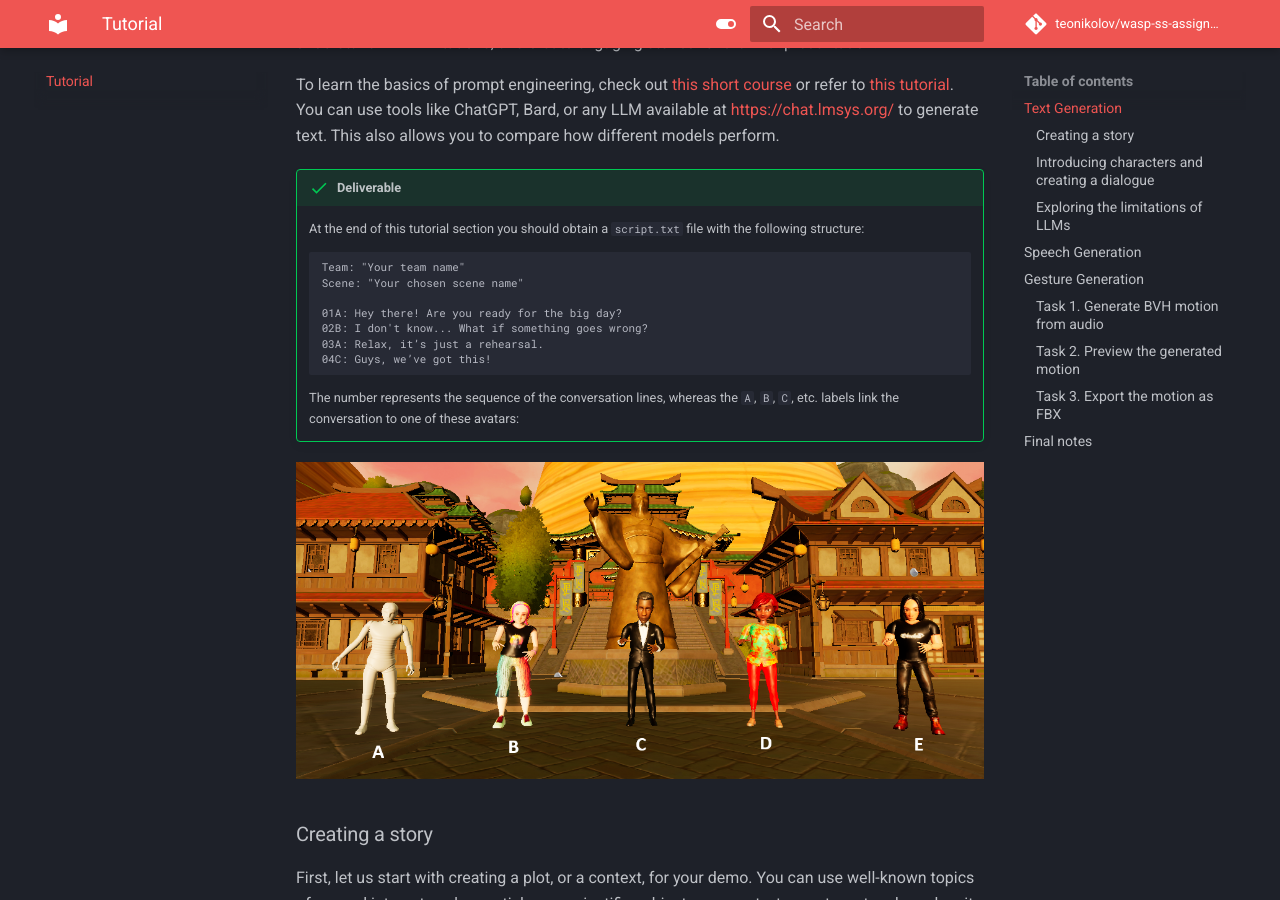
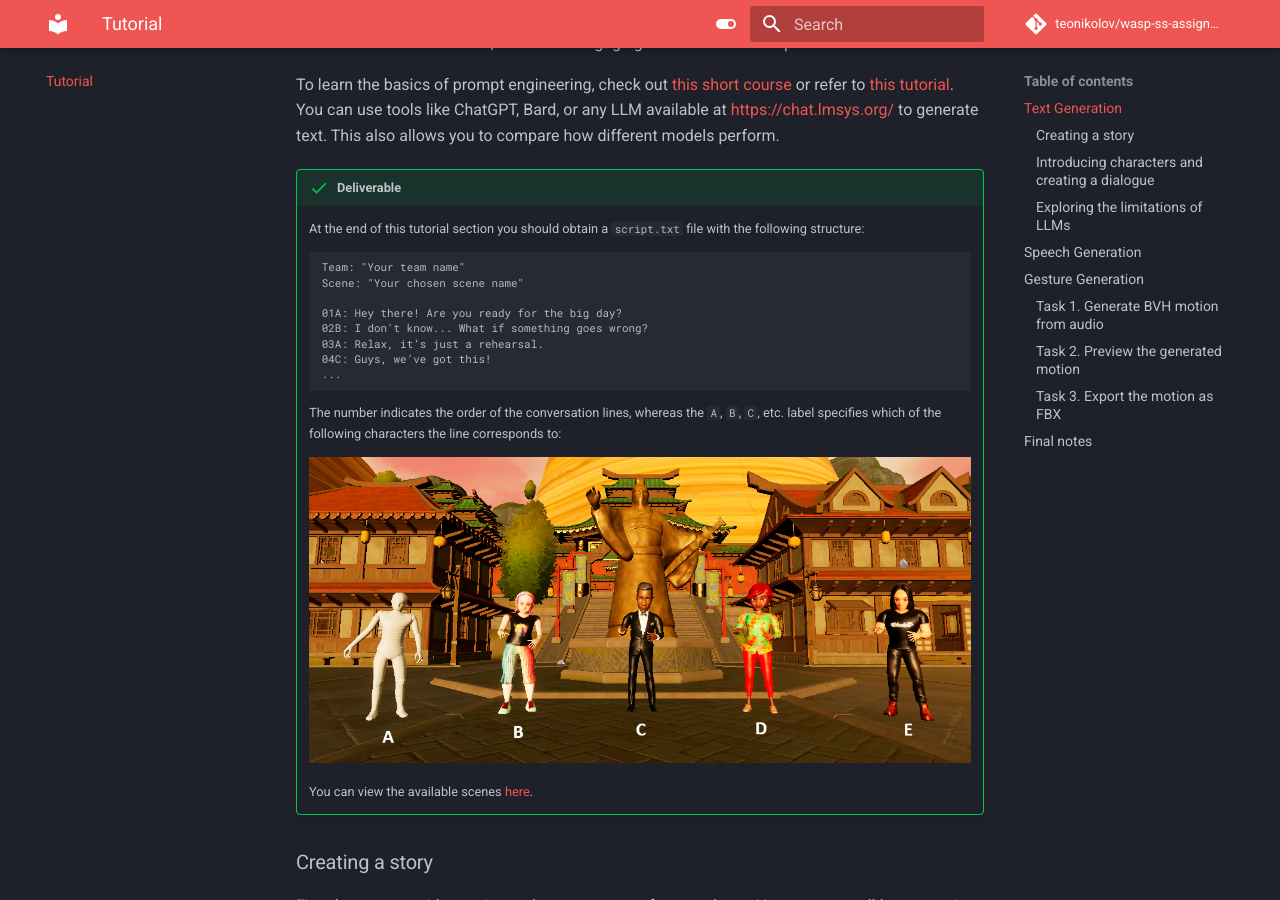
Before and after one commit to TeoNikolov/wasp-ss-assignment, an MkDocs documentation site: the page built from docs/tutorial.md, in a window 1280 px wide and 900 px high, scrolled down 274 px. Built offline with MkDocs 1.6.1 and Material for MkDocs 9.7.7, drawn with Linux system fonts in a browser that asks for light colours; comment, search, counter and statistics services are not loaded; part of the change alters nothing that is shown; some of the changed text lies outside the part shown.

Commit message:
Update tutorial.md

````diff
--- a/docs/tutorial.md
+++ b/docs/tutorial.md
@@ -18,11 +18,14 @@ To learn the basics of prompt engineering, check out [this short course](https:/
     02B: I don't know... What if something goes wrong?
     03A: Relax, it’s just a rehearsal.
     04C: Guys, we’ve got this!
+    ...
     ```
 
-    The number represents the sequence of the conversation lines, whereas the `A`, `B`, `C`, etc. labels link the conversation to one of these avatars:
+    The number indicates the order of the conversation lines, whereas the `A`, `B`, `C`, etc. label specifies which of the following characters the line corresponds to:
 
-   ![](./assets/images/avatars.png)
+    ![](./assets/images/avatars.png)
+
+    You can view the available scenes [here](./submission.md).
 
 ### Creating a story
 
@@ -58,7 +61,14 @@ The instructions to generate audio are in your Python notebooks on *Canvas*.
 
 !!! success "Deliverable"
 
-    At the end of this tutorial section you should obtain a set of `.wav` files. The files should have the same name as their corresponding text in the `script.txt` file you obtained previously.
+    At the end of this tutorial section you should obtain a set of `.wav` files. The files should have the same name as their corresponding text in the `script.txt` file you obtained previously. For example:
+
+    ```
+    01A.wav
+    02B.wav
+    03A.wav
+    04C.wav
+    ```
 
 ## Gesture Generation
 
@@ -71,7 +81,19 @@ We'll use web servers hosted by WASP to generate gestures. If you're interested
 
 !!! success "Deliverable"
 
-    At the end of this tutorial section you should obtain a set of `.bvh` and `.fbx` files. The files should have the same name as their corresponding text in the `script.txt` file you obtained previously.
+    At the end of this tutorial section you should obtain a set of `.bvh` and `.fbx` files. The files should have the same name as their corresponding text in the `script.txt` file you obtained previously. For example:
+
+    ```
+    01A.bvh
+    02B.bvh
+    03A.bvh
+    04C.bvh
+
+    01A.fbx
+    02B.fbx
+    03A.fbx
+    04C.fbx
+    ```
 
 ### Task 1. Generate BVH motion from audio
 
````
